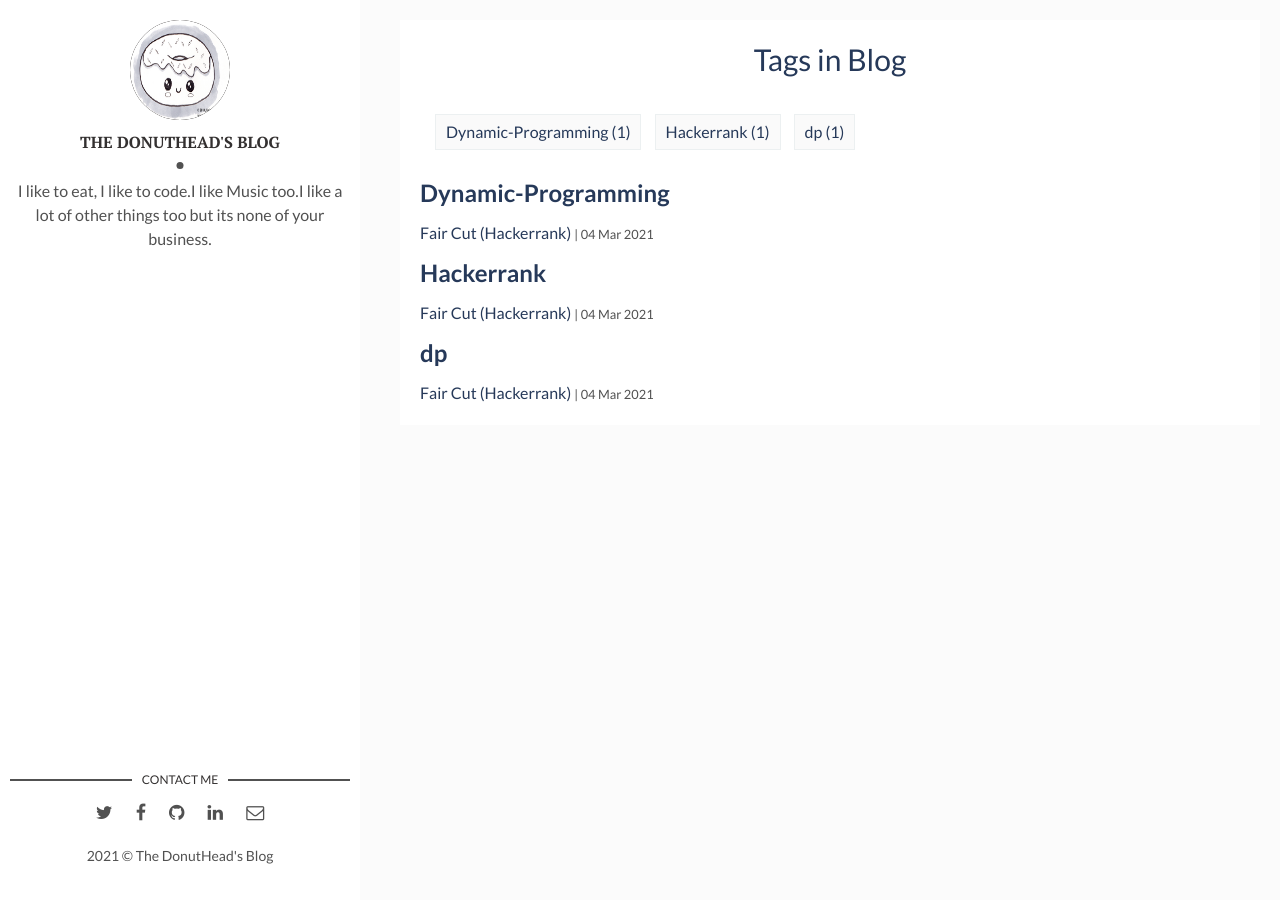
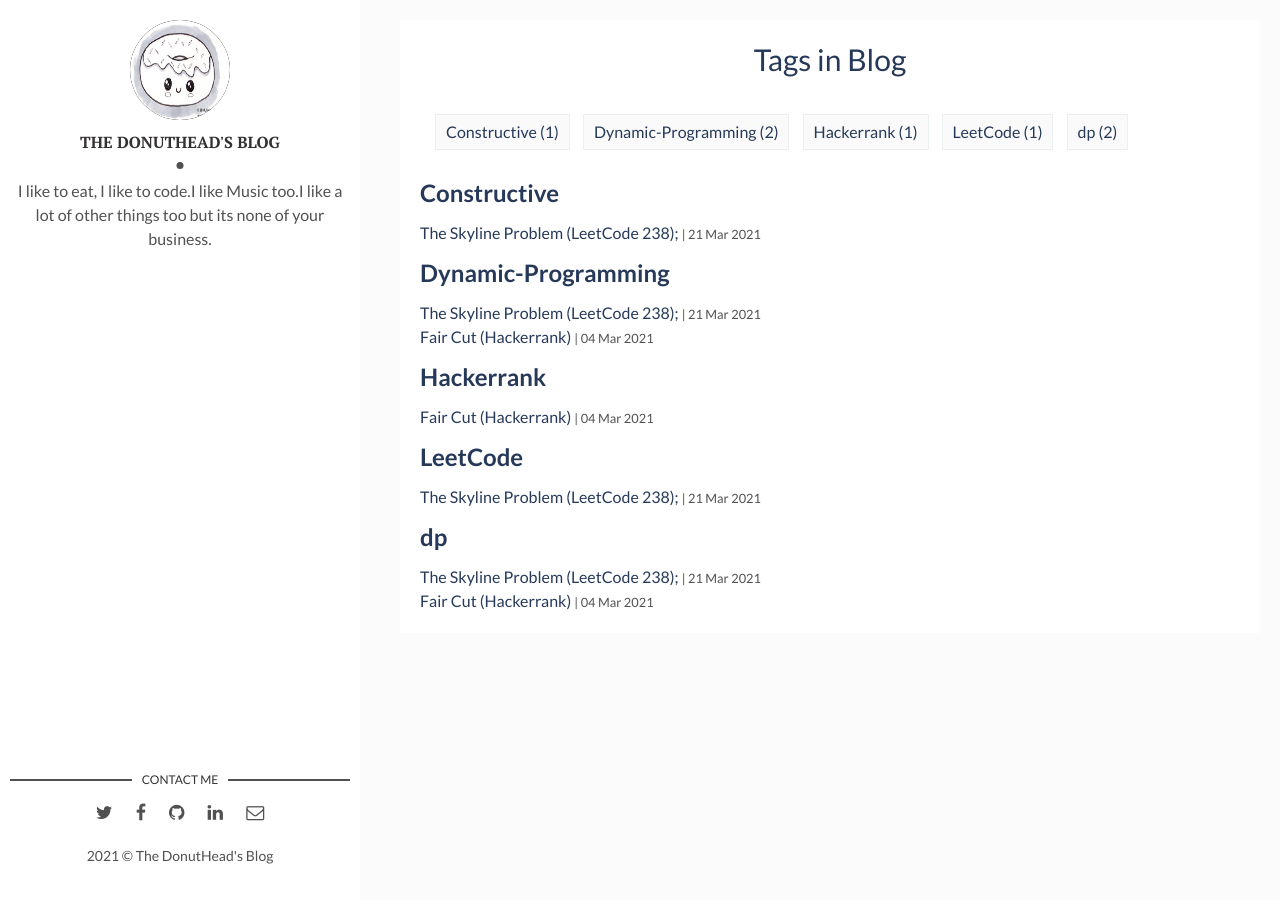
Before and after one commit to DonutonHead/DonutonHead, a Jekyll site: the page built from tags.html, in a window 1280 px wide. Built offline with Jekyll 4.4.1, drawn with Linux system fonts in a browser that asks for light colours; part of the change alters nothing that is shown.

````diff
--- /dev/null
+++ b/_posts/2020-02-21-The-SkyLine-Problem.markdown
@@ -0,0 +1,109 @@
+---
+layout: post
+title: The Skyline Problem (LeetCode 238);
+date: 2021-03-21
+description:  Constructive Solution to The Skyline Problem.
+img: LeetCode.png # Add image post (optional)
+fig-caption: # Add figcaption (optional)
+tags: [dp,Dynamic-Programming,LeetCode,Constructive]
+---
+# Problem Statement
+
+Problem Link: [The Skyline Problem -238](https://leetcode.com/problems/the-skyline-problem/)
+
+# Approach
+
+The very rudimentary solution would be to traverse all the ranges and update the values of the x coordinates with maximum heights from [li,ri);
+
+But Since the values of cooridinates range from 0 to 1e9, the normal approach might result in a memory limit exceeded outcome.
+
+
+## Solution 1:
+### prerequisite:
+[Coordinate Compression](https://codeforces.com/blog/entry/23180)
+
+Coordinate Compression technique is as simple as it sounds.Although the range of endpoints is large, the number of values in the range remain limited. So we map the values to a specific value in a one-one mapping.
+So if Range => LARGE and Quantity => small;
+
+You might wanna give it a thought.
+
+### Outline:
+Now the first step to approach the problem should be Coordinate Compression (No points for guessing now :P).
+After Mapping all the present coordinates.The solution is more or less similar to rudimentary solution with some optimizations.
+
+For optimising the solution we have to maintain a vector array points which stores all the mapped endpoints in a sorted order(We'll know soon).
+
+Now we rearrange the given vector input to be of the form (b[2],b[0],b[1]) and sort it according to first item i.e height.After doing that we traverse the point in decreasing order of the heights and also removing them simultaneously because they won't be updated further (We sorted by height remember? So save time here or you get stuck at the last testcase.).
+
+Now at last traverse through the points and simultaneously pushing the answer only when height changes i.e. h[i]!=h[i-1];
+
+=
+# CODE :
+``` cpp
+class Solution {
+public:
+
+    vector<vector<int>> getSkyline(vector<vector<int>>& b1) {
+        //to determine unique endpoints
+        set<int> s;
+        //stores all the mapped points
+        vector<int> points;
+        for(int i=0;i<b1.size();i++)
+        {
+            s.insert(b1[i][0]);
+            s.insert(b1[i][1]);
+        }
+        // m maps x0->x1 and b maps x1=>x0;
+        unordered_map<int,int> m,b;
+        int x=0;
+        for(auto i:s)
+        {
+            b[x]=i;
+           points.push_back(x);
+            m[i]=x++;
+        }
+
+        //coordinate compression finished
+
+        vector<vector<int>> v;
+        //rearrange to sort by heights;
+        for(int i=0;i<b1.size();i++)
+        {
+            vector<int> x1;
+            x1.push_back(b1[i][2]);
+            x1.push_back(b1[i][0]);
+            x1.push_back(b1[i][1]);
+            v.push_back(x1);
+        }
+        //sort by heights.
+        sort(v.begin(),v.end());
+        //a mapping to assign heights
+        unordered_map<int,int> h;
+        //traverse in ddecreasing order of heights.
+        for(int i=v.size()-1;i>=0;i--)
+        {
+            //traverse in the range [li,ri);
+            auto x=lower_bound(points.begin(),points.end(),m[v[i][1]]);
+            auto y=lower_bound(points.begin(),points.end(),m[v[i][2]]);
+            vector<int> p;
+            for(auto j=x;j!=y;j++)
+            {
+                h[*j]=max(v[i][0],h[*j]);
+
+            }
+            //erase the points to save some time !important or 40th TC won't run.
+            points.erase(x,y);
+
+        }
+        vector<vector<int>> ans;
+        //traversing through the mapped points to find the answer;
+        for(int i=0;i<x;i++)
+        {
+            if(h[i]!=h[i-1])
+            {
+                ans.push_back({b[i],h[i]});
+            }
+
+        }
+        return ans;
+```
--- a/assets/css/main.css
+++ b/assets/css/main.css
@@ -882,7 +882,6 @@ table tfoot {
 table tfoot td {
   font-size: 14px;
 }
-
 .wrapper {
 
   position: relative;
````
